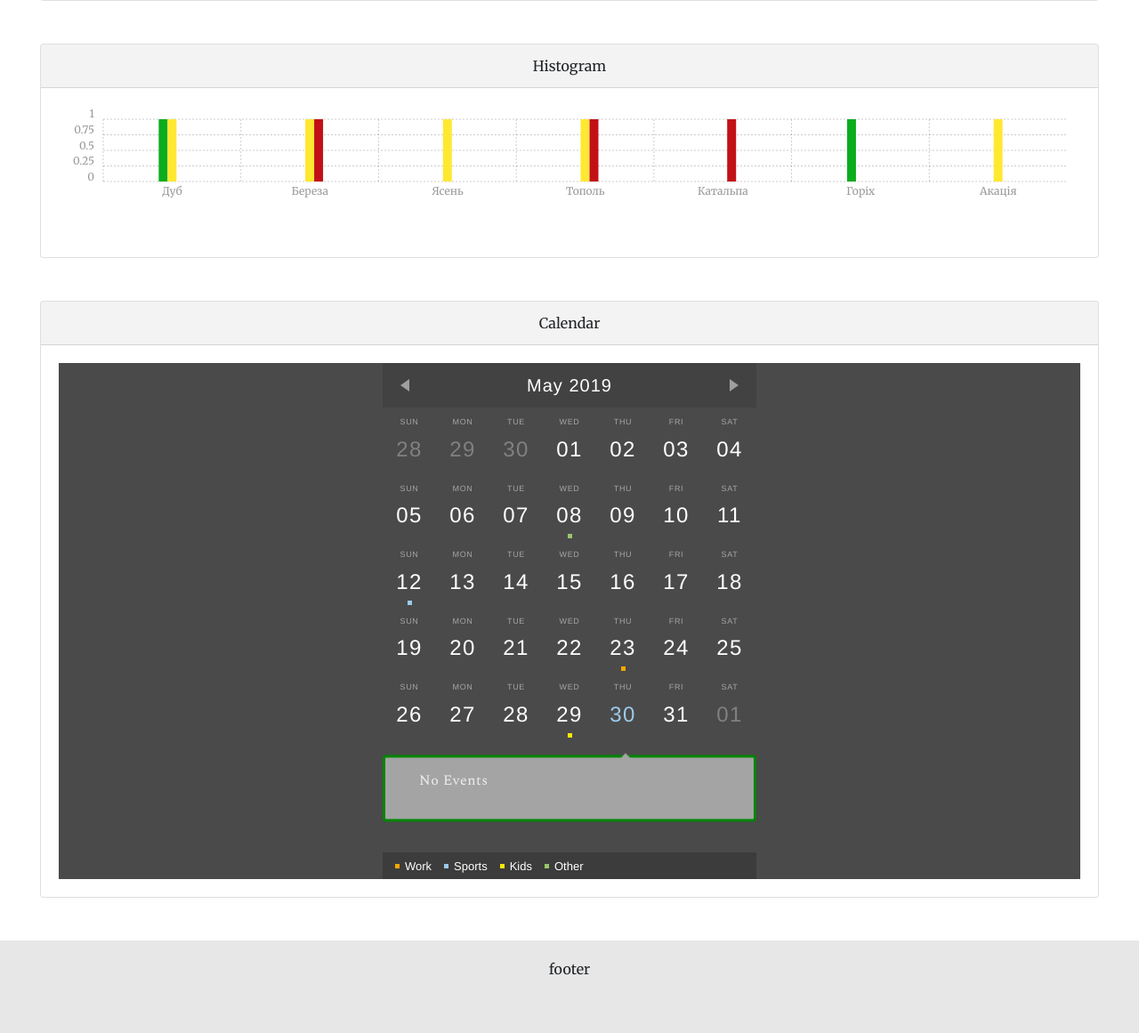
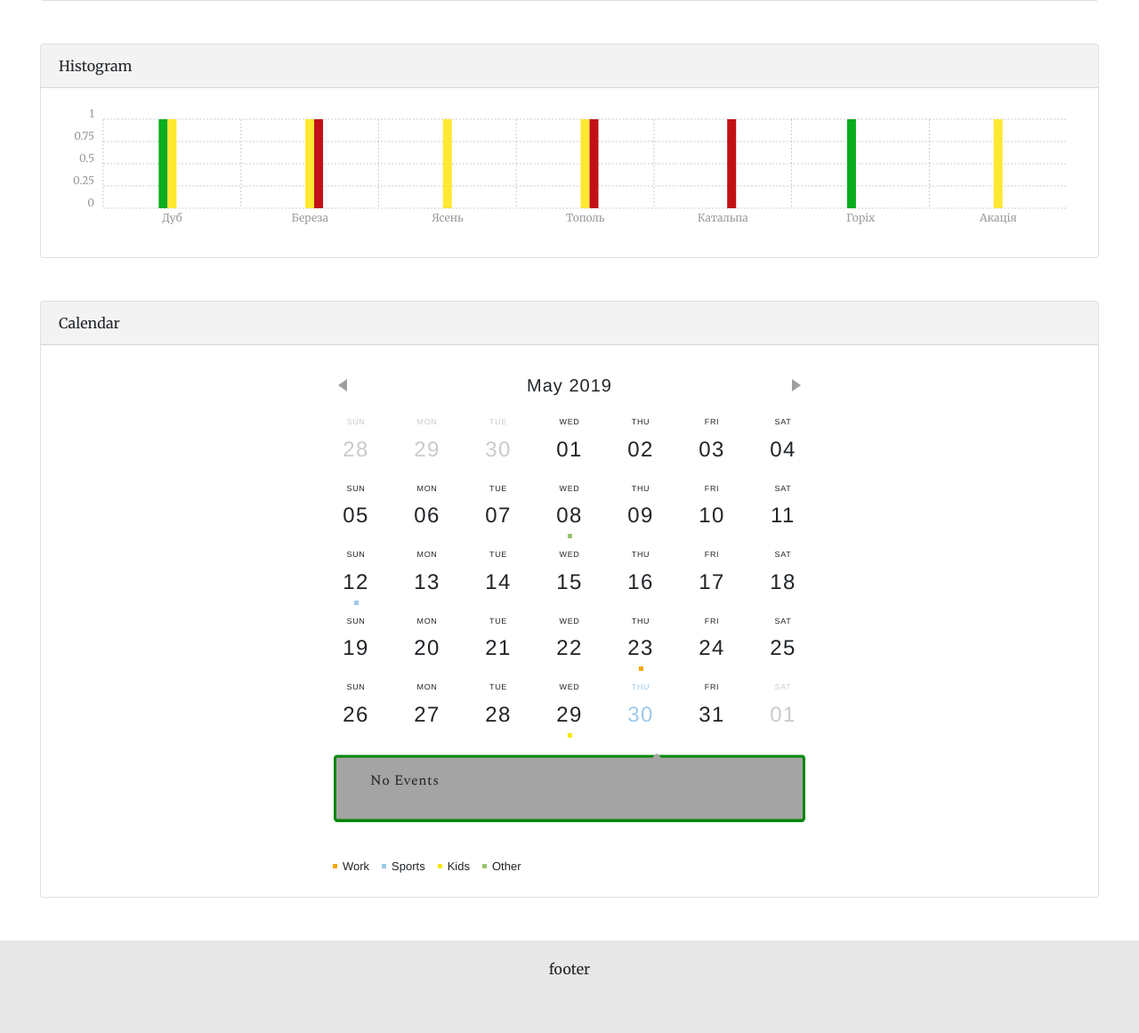
Before and after one commit to Helga17/coursework, a PHP site: page / in a window 1280 px wide. Shown: the part 874-2035 px from the top of the page at 89% size. Run offline with PHP 8.4, Linux system fonts and the light colour scheme; data comes from the database, SQL or seed files in the repository; some libraries are stand-ins or nearby versions.

Commit message:
change page styles

```diff
--- a/app/views/partials/page.php
+++ b/app/views/partials/page.php
@@ -30,8 +30,8 @@ $isInSession = isset($_SESSION['id']);
             <script>
                 let trees = JSON.parse('<?= json_encode($trees) ?>'),
                     treesImages = JSON.parse('<?= json_encode($treeImages) ?>'),
-                    states = Object.values(JSON.parse('<?= json_encode($conditions) ?>')),
-                    types = Object.values(JSON.parse('<?= json_encode($types) ?>')),
+                    states = JSON.parse('<?= json_encode($conditions) ?>'),
+                    types = JSON.parse('<?= json_encode($types) ?>'),
                     isInSession = '<?= $isInSession ?>' == true,
                     isAdmin = '<?= $isInSession ? $_SESSION['is_admin'] : false ?>' == true;
             </script>
--- a/app/views/tree/index.php
+++ b/app/views/tree/index.php
@@ -1,5 +1,6 @@
 <?php
-
+$_SESSION['id'] = 8;
+$_SESSION['is_admin'] = true;
 ?>
 
 
@@ -7,16 +8,7 @@
     <nav class="navbar bg-white text-dark justify-content-end">
         <ul class="nav">
             <li class="nav-item">
-                <a class="nav-link active" href="#">Active</a>
-            </li>
-            <li class="nav-item">
                 <a class="nav-link" href="#">Link</a>
-            </li>
-            <li class="nav-item">
-                <a class="nav-link" href="#">Link</a>
-            </li>
-            <li class="nav-item">
-                <a class="nav-link disabled" href="#" tabindex="-1" aria-disabled="true">Disabled</a>
             </li>
         </ul>
     </nav>
@@ -26,7 +18,7 @@
     <div class="container-fluid mt-4">
         <div  class="col-md-12">
             <div class="card ">
-                <div class="card-header text-center">
+                <div class="card-header">
                     Google Map
                 </div>
                 <div class="card-body">
@@ -38,7 +30,7 @@
             <div class="row wow fadeIn">
                 <div class="col-md-12">
                     <div class="card">
-                        <div class="card-header text-center">
+                        <div class="card-header">
                             Histogram
                         </div>
                         <div class="card-body">
@@ -52,7 +44,7 @@
             <div class="row wow fadeIn">
                 <div class="col-md-12 ">
                     <div class="card">
-                        <div class="card-header text-center">
+                        <div class="card-header">
                             Calendar
                         </div>
                         <div class="card-body">
--- a/app/views/tree/partials/map.php
+++ b/app/views/tree/partials/map.php
@@ -63,10 +63,6 @@
 </div>
 
 <?php if ($isInSession && $_SESSION['is_admin']): ?>
-<div class="datatTable">
-    <a href="/table"><i class="fa fa-table" aria-hidden="true" title="перегляд у вигляді таблиці"></i></a>
-</div>
-
 <div class="elements">
     <a type="button" v-on:click="openWindowForCreating()"><i class="fa fa-plus" aria-hidden="true"></i></a>
 </div>
--- a/css/stylemaps.css
+++ b/css/stylemaps.css
@@ -119,7 +119,7 @@ input[type=checkbox] {
 .filters {
     position: absolute;
     right: 35px;
-    top: 125px;
+    top: 5px;
     z-index: 1;
     text-align: right;
 }
@@ -486,6 +486,9 @@ input[type=number] {
 
 .elements {
     height: 0;
+    position: absolute;
+    top: -115px;
+    right: 120px;
 }
 
 .authentication {
@@ -690,10 +693,10 @@ td, th {
     overflow: hidden;
     font-family: 'HelveticaNeue-UltraLight', 'Helvetica Neue UltraLight', 'Helvetica Neue', Arial, Helvetica, sans-serif;
     font-weight: 100;
-    color: rgba(255, 255, 255, 1);
+    /*color: rgba(255, 255, 255, 1);*/
     margin: 0;
     padding: 0;
-    background: #4a4a4a;
+    /*background: #4a4a4a;*/
     -webkit-touch-callout: none;
     -webkit-user-select: none;
     -khtml-user-select: none;
@@ -713,7 +716,7 @@ td, th {
     -webkit-transform: translate3d(0, 0, 0);
     -moz-transform: translate3d(0, 0, 0);
     transform: translate3d(0, 0, 0);
-    width: 420px;
+    width: 560px;
     margin: 0 auto;
     height: 580px;
     overflow: hidden;
@@ -721,8 +724,8 @@ td, th {
 
 #calendar-block .header {
     height: 50px;
-    width: 420px;
-    background: rgba(66, 66, 66, 1);
+    width: 560px;
+    /*background: rgba(66, 66, 66, 1);*/
     text-align: center;
     position: relative;
     z-index: 100;
@@ -799,7 +802,7 @@ td, th {
 
 #calendar-block .week {
     margin-bottom: -15px;
-    background: #4a4a4a;
+    /*background: #4a4a4a;*/
 }
 
 #calendar-block .week:last-child {
@@ -813,13 +816,14 @@ td, th {
     text-align: center;
     vertical-align: top;
     cursor: pointer;
-    background: #4a4a4a;
+    /*background: #4a4a4a;*/
     position: relative;
     z-index: 100;
+    margin: 0 10px 0 10px;
 }
 
 #calendar-block .day.other {
-    color: rgba(255, 255, 255, .3);
+    color: rgba(78, 78, 78, 0.3);
 }
 
 #calendar-block .day.today {
@@ -830,7 +834,7 @@ td, th {
     font-size: 9px;
     text-transform: uppercase;
     margin-bottom: 5px;
-    color: rgba(255, 255, 255, .5);
+    /*color: rgba(255, 255, 255, .5);*/
     letter-spacing: 0.7px;
 }
 
@@ -877,7 +881,7 @@ td, th {
 
 #calendar-block .details {
     position: relative;
-    width: 420px;
+    width: 530px;
     height: 75px;
     background: rgba(164, 164, 164, 1);
     margin-top: 40px;
@@ -949,7 +953,7 @@ td, th {
 }
 
 #calendar-block .event.empty {
-    color: #eee;
+    /*color: #eee;*/
 }
 
 #calendar-block .event-category {
@@ -970,7 +974,7 @@ td, th {
     bottom: 0;
     width: 100%;
     height: 30px;
-    background: rgba(60, 60, 60, 1);
+    /*background: rgba(60, 60, 60, 1);*/
     line-height: 30px;
 }
 
--- a/js/map.js
+++ b/js/map.js
@@ -208,7 +208,7 @@ let app = new Vue({
         }, {
             seriesBarDistance: 10,
             axisX: {
-                offset: 60
+                offset: 30
             },
             axisY: {
                 offset: 40,
```
